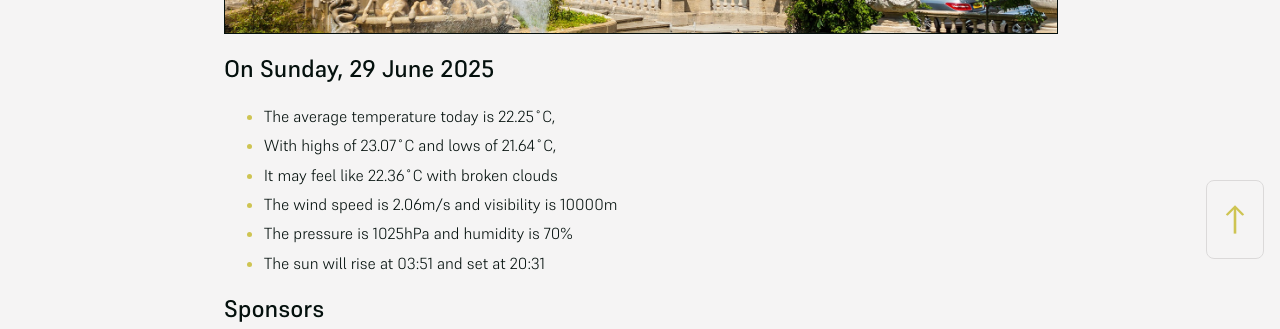
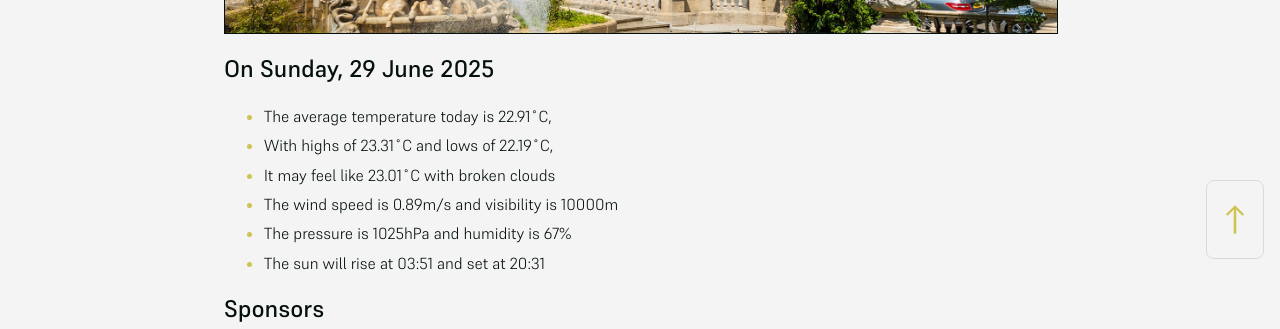
Before and after one commit to mat-0/cheltenham-open-data, a Jekyll site: the page built from index.md, in a window 1280 px wide. Shown: the part 625-954 px from the top of the page. Built offline with Jekyll 4.4.1, drawn with Linux system fonts in a browser that asks for light colours.

Commit message:
Updated 2025-06-29 10:57:51

```diff
--- a/index.md
+++ b/index.md
@@ -10,11 +10,11 @@ seo: Menu
 <!-- weather_marker starts -->
 ## On Sunday, 29 June 2025
 
-- The average temperature today is 22.25˚C,
-- With highs of 23.07˚C and lows of 21.64˚C,
-- It may feel like 22.36˚C with broken clouds
-- The wind speed is 2.06m/s and visibility is 10000m
-- The pressure is 1025hPa and humidity is 70%
+- The average temperature today is 22.91˚C,
+- With highs of 23.31˚C and lows of 22.19˚C,
+- It may feel like 23.01˚C with broken clouds
+- The wind speed is 0.89m/s and visibility is 10000m
+- The pressure is 1025hPa and humidity is 67%
 - The sun will rise at 03:51 and set at 20:31
 
 <!-- weather_marker ends -->
```
Also changed, not shown: _data/flood.json (+5 -48 lines), _pages/fix-my-street.md (+2 -2 lines), _pages/news.md (+7 -7 lines).
